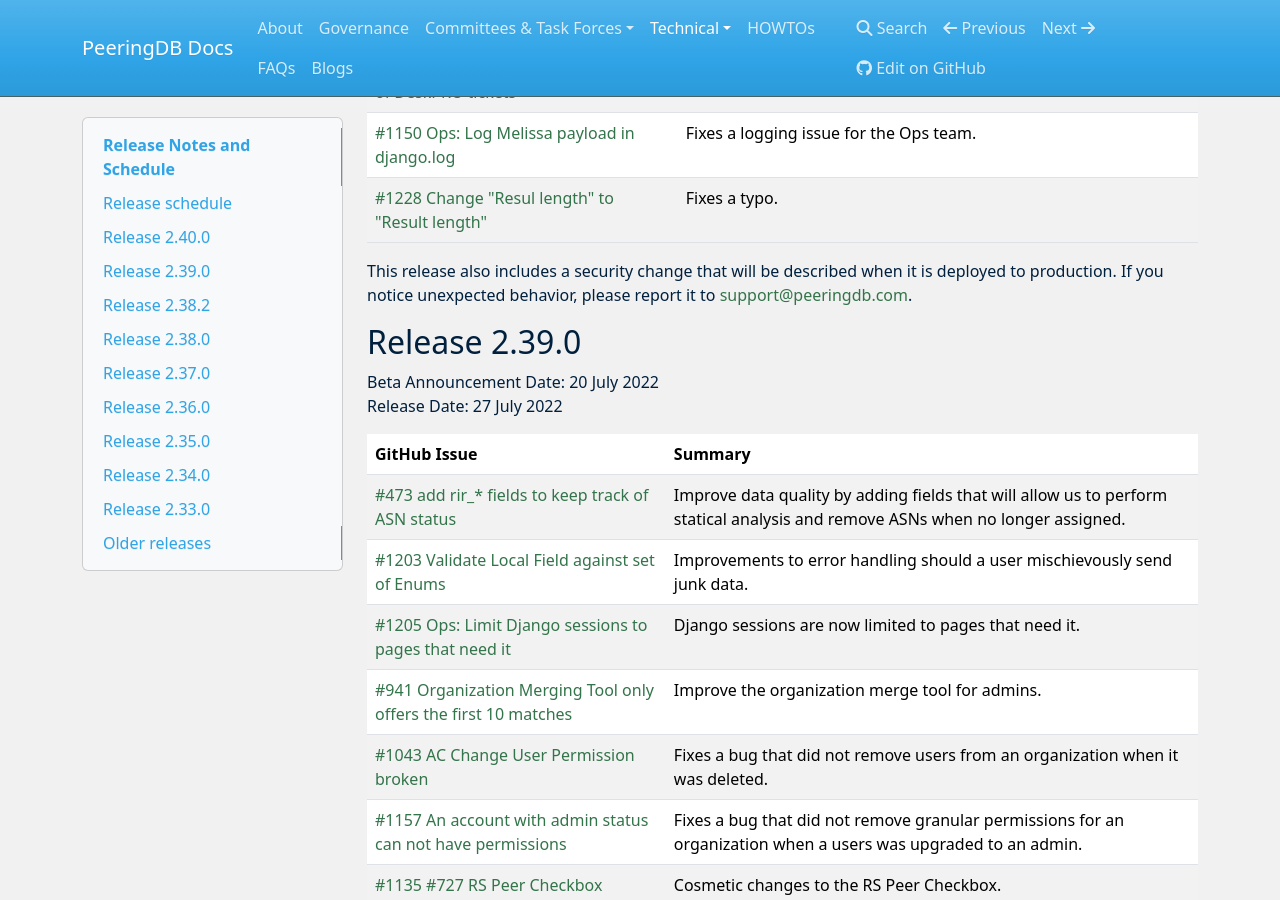
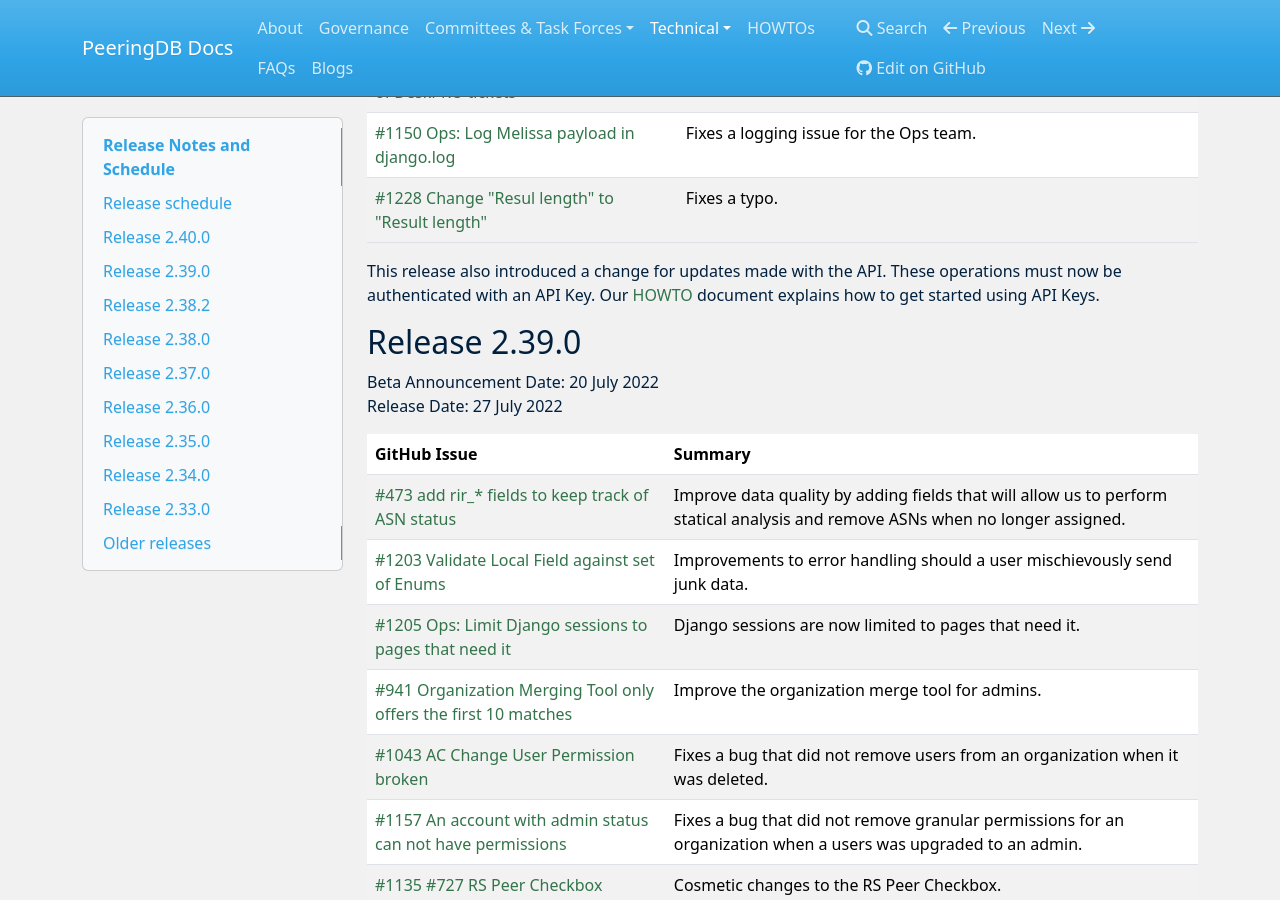
Before and after one commit to peeringdb/docs, an MkDocs documentation site: the page built from docs/release_notes/index.md, in a window 1280 px wide and 900 px high, scrolled down 2019 px. Built offline with MkDocs 1.6.1, drawn with Linux system fonts in a browser that asks for light colours; nearby versions of some CDN libraries.

Commit message:
Release notes copy edits.

```diff
--- a/docs/release_notes/index.md
+++ b/docs/release_notes/index.md
@@ -47,7 +47,7 @@
 | [#1150 Ops: Log Melissa payload in django.log](https://github.com/peeringdb/peeringdb/issues/1150) | Fixes a logging issue for the Ops team. |
 | [#1228 Change "Resul length" to "Result length"](https://github.com/peeringdb/peeringdb/issues/1228) | Fixes a typo. |
 
-This release also includes a security change that will be described when it is deployed to production. If you notice unexpected behavior, please report it to [support@peeringdb.com](mailto:support@peeringdb.com).
+This release also introduced a change for updates made with the API. These operations must now be authenticated with an API Key. Our [HOWTO](https://docs.peeringdb.com/howto/api_keys/) document explains how to get started using API Keys.
 
 ## Release 2.39.0
 
```
